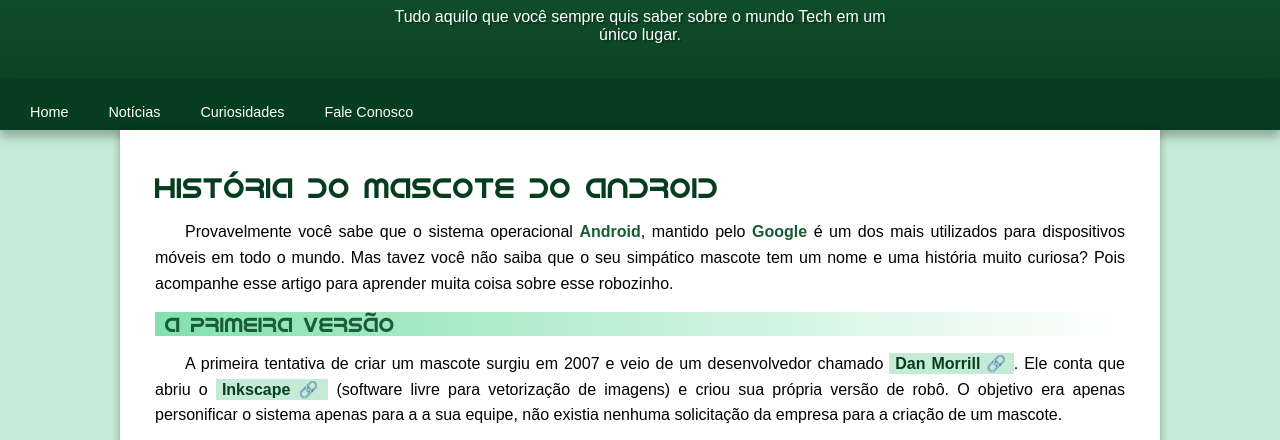
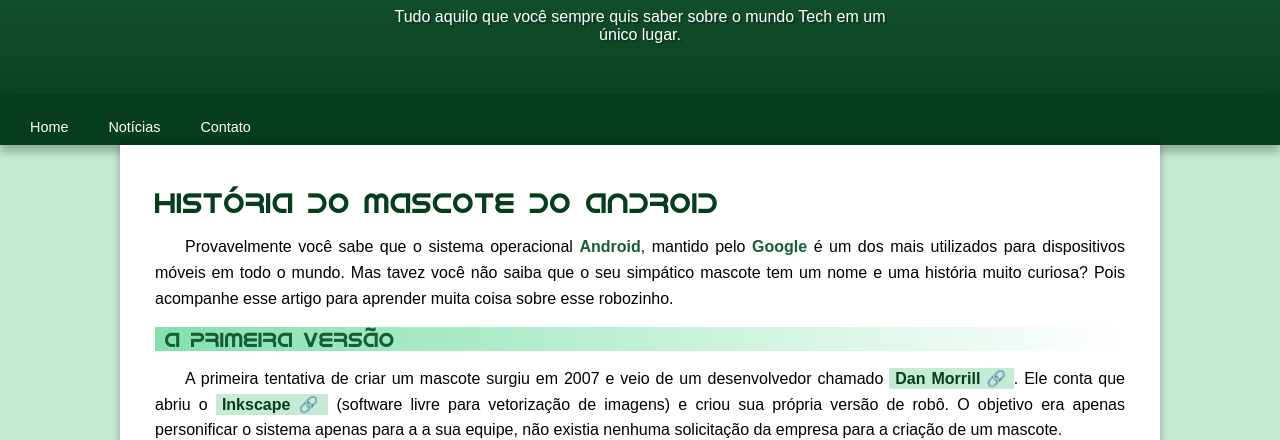
Before and after one commit to danilo-felix/projeto-android, a plain HTML site: page index.html in a window 1280 px wide. Shown: the part 124-564 px from the top of the page. Drawn offline with Linux system fonts and the light colour scheme.

Commit message:
Altera padding e menu

```diff
--- a/index.html
+++ b/index.html
@@ -16,8 +16,7 @@
             <ul id="menu">
                 <li class="botao"><a href="#">Home</a>
                 <li class="botao"><a href="#">Notícias</a>
-                <li class="botao"><a href="#">Curiosidades</a>
-                <li class="botao"><a href="#">Fale Conosco</a>
+                <li class="botao"><a href="#">Contato</a>
             </ul>
         </nav>
     </header>
--- a/style/style.css
+++ b/style/style.css
@@ -56,7 +56,7 @@ header > p {
     padding: 0px 10px 20px 10px;
     color: white;
     margin: auto;
-    margin-bottom: 15px;
+    padding-bottom: 50px;
     max-width: 500px;
     text-shadow: 2px 2px 0px rgba(0, 0, 0, 0.267);
 }
```
